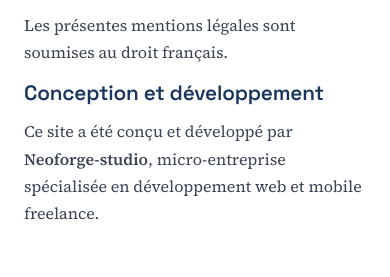
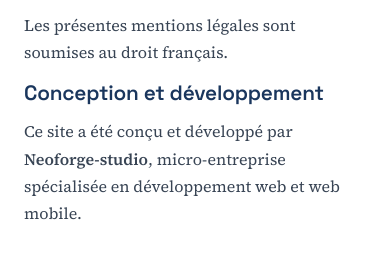
Before and after one commit to almaniaque/Fsspa, a React (Vite) app in the folder frontend/: page /mentions-legales in a window 390 px wide. Shown: the part 1467-1744 px from the top of the page. Built offline with nearby package versions, Linux system fonts and the light colour scheme.

Commit message:
fix(legal): ajuster spécialité Neoforge-studio développement web et web mobile

```diff
--- a/frontend/src/pages/MentionsLegales.jsx
+++ b/frontend/src/pages/MentionsLegales.jsx
@@ -54,7 +54,7 @@ function MentionsLegales() {
         <h3>Conception et développement</h3>
         <p>
           Ce site a été conçu et développé par <strong>Neoforge-studio</strong>, micro-entreprise
-          spécialisée en développement web et mobile freelance.
+          spécialisée en développement web et web mobile.
         </p>
       </section>
     </section>
```
